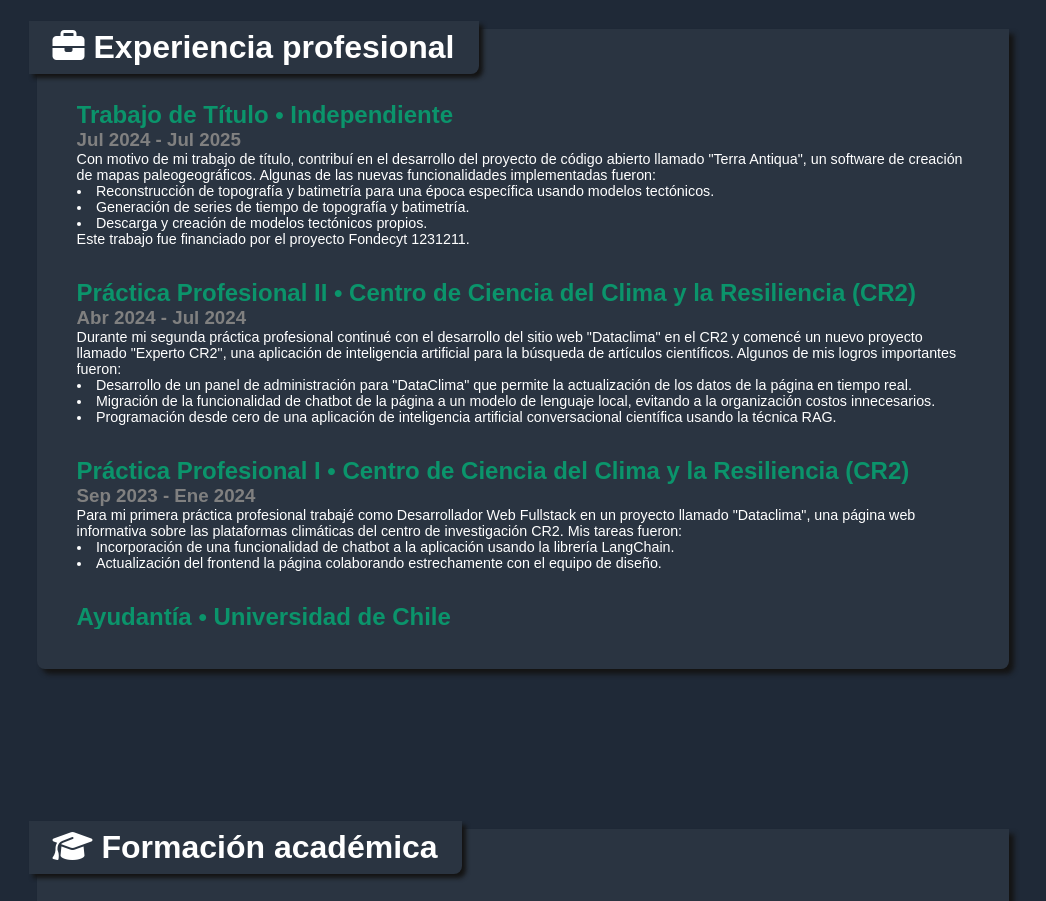
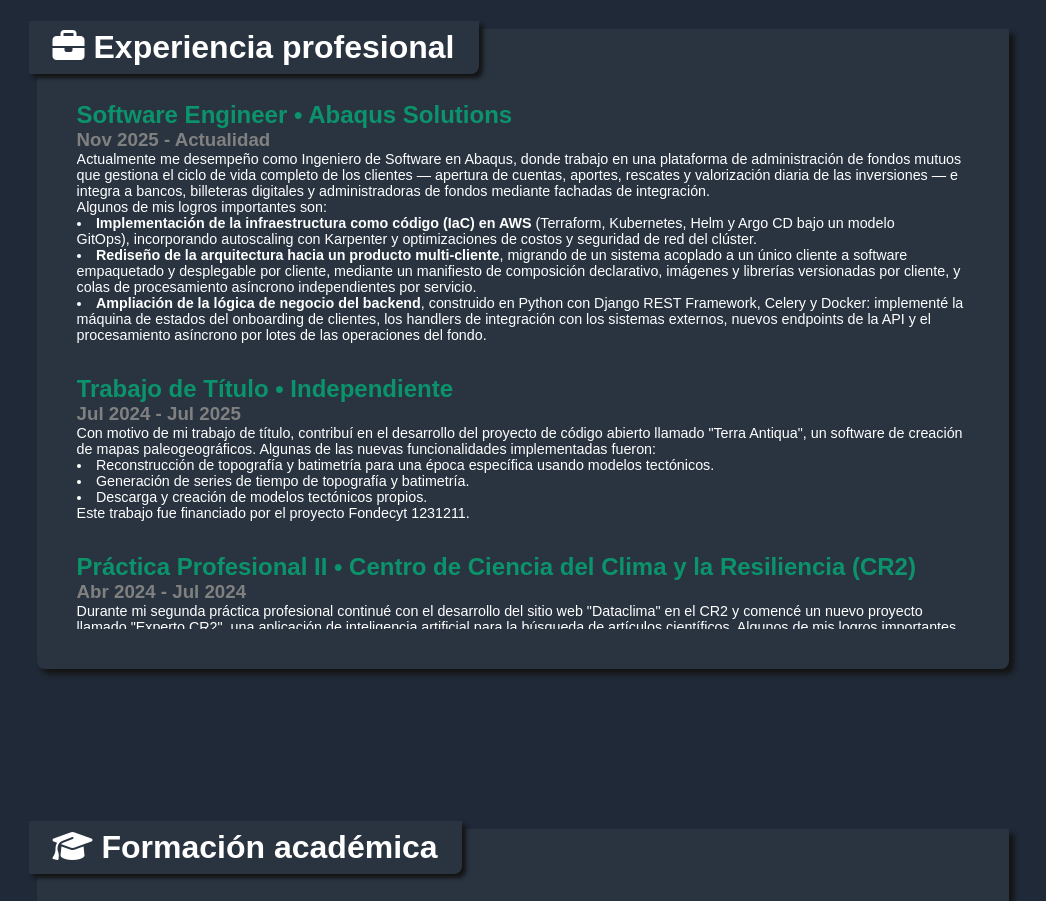
Before and after one commit to LucasAmion/LucasAmion.github.io, a plain HTML site: page index.html in a window 1280 px wide. Shown: the part 899-1800 px from the top of the page, without its empty margins (117-1163 px from the left). Drawn offline with Linux system fonts and the light colour scheme; a web font is replaced by a local one.

Commit message:
add abaqus work experience

```diff
--- a/index.html
+++ b/index.html
@@ -87,6 +87,25 @@
       <div class="section-title"><i class="fa-solid fa-briefcase"></i> Experiencia profesional</div>
 
       <div class="experience-container">
+
+        <div class="experience-entry">
+          <h2>Software Engineer • Abaqus Solutions</h2>
+          <h3>Nov 2025 - Actualidad</h3>
+          <p>Actualmente me desempeño como Ingeniero de Software en Abaqus, donde trabajo en una plataforma de administración de fondos mutuos que gestiona el ciclo de vida completo de los clientes — apertura de cuentas, aportes, rescates y valorización diaria de las inversiones — e integra a bancos, billeteras digitales y administradoras de fondos mediante fachadas de integración.</p>
+          <p>Algunos de mis logros importantes son:</p>
+          <ul>
+            <li>
+              <b>Implementación de la infraestructura como código (IaC) en AWS</b> (Terraform, Kubernetes, Helm y Argo CD bajo un modelo GitOps), incorporando autoscaling con Karpenter y optimizaciones de costos y seguridad de red del clúster.
+            </li>
+            <li>
+              <b>Rediseño de la arquitectura hacia un producto multi-cliente</b>, migrando de un sistema acoplado a un único cliente a software empaquetado y desplegable por cliente, mediante un manifiesto de composición declarativo, imágenes y librerías versionadas por cliente, y colas de procesamiento asíncrono independientes por servicio.
+            </li>
+            <li>
+              <b>Ampliación de la lógica de negocio del backend</b>, construido en Python con Django REST Framework, Celery y Docker: implementé la máquina de estados del onboarding de clientes, los handlers de integración con los sistemas externos, nuevos endpoints de la API y el procesamiento asíncrono por lotes de las operaciones del fondo.
+            </li>
+          </ul>
+        </div>
+
         <div class="experience-entry">
           <h2>Trabajo de Título • Independiente</h2>
           <h3>Jul 2024 - Jul 2025</h3>
--- a/style.css
+++ b/style.css
@@ -340,6 +340,10 @@
   list-style: inside disc;
 }
 
+.experience-entry li {
+  text-wrap: pretty;
+}
+
 /* EDUCATION SECTION */
 .education-container {
   margin: 2.5rem;
```
Also changed, not shown: 2 other files.
